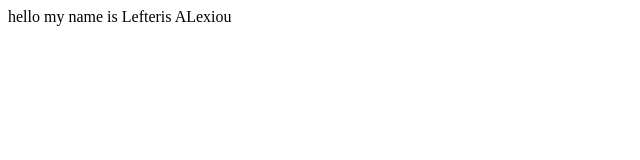
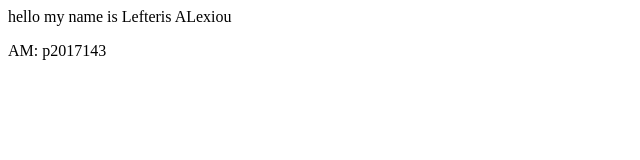
Before and after one commit to leuteris99/mycv, a website: page index.html in a window 1280 px wide. Shown: the whole page, without its empty margins (0-640 px from the left). Drawn offline with Linux system fonts and the light colour scheme.

Commit message:
update index.html

```diff
--- a/index.html
+++ b/index.html
@@ -1 +1,2 @@
 <p>hello my name is Lefteris ALexiou</p>
+<p>AM: p2017143</p>
```
